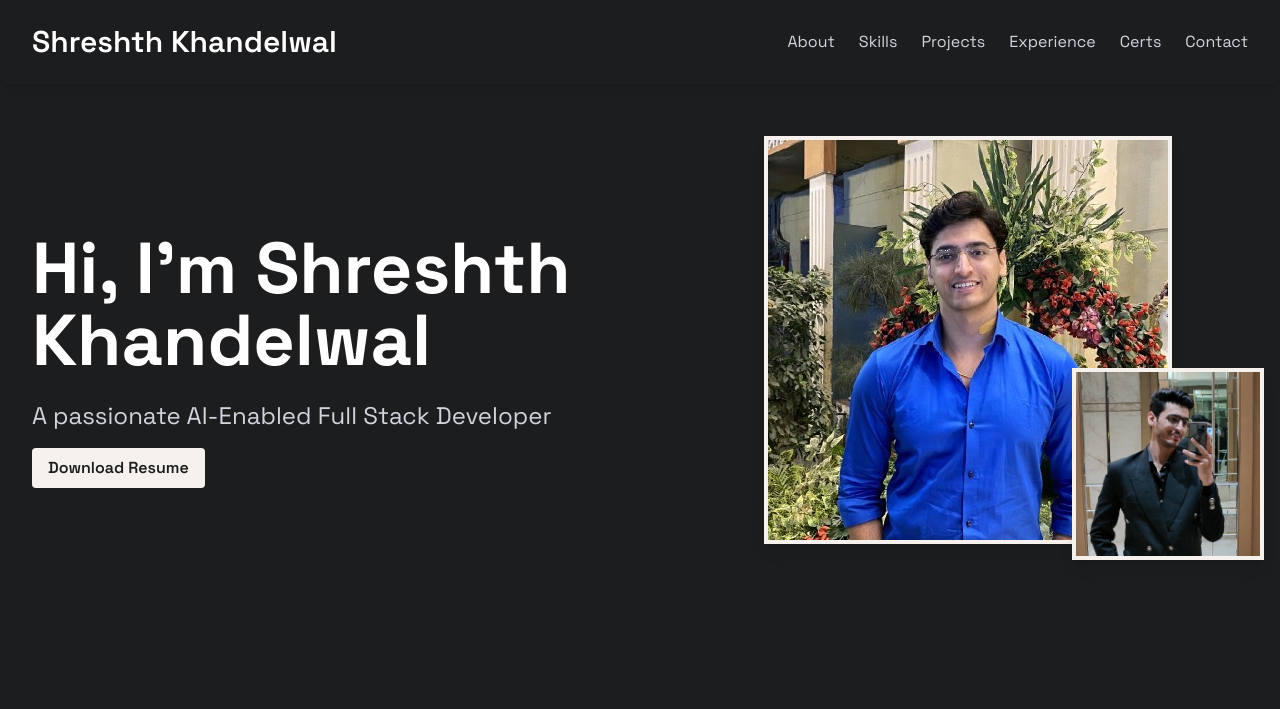
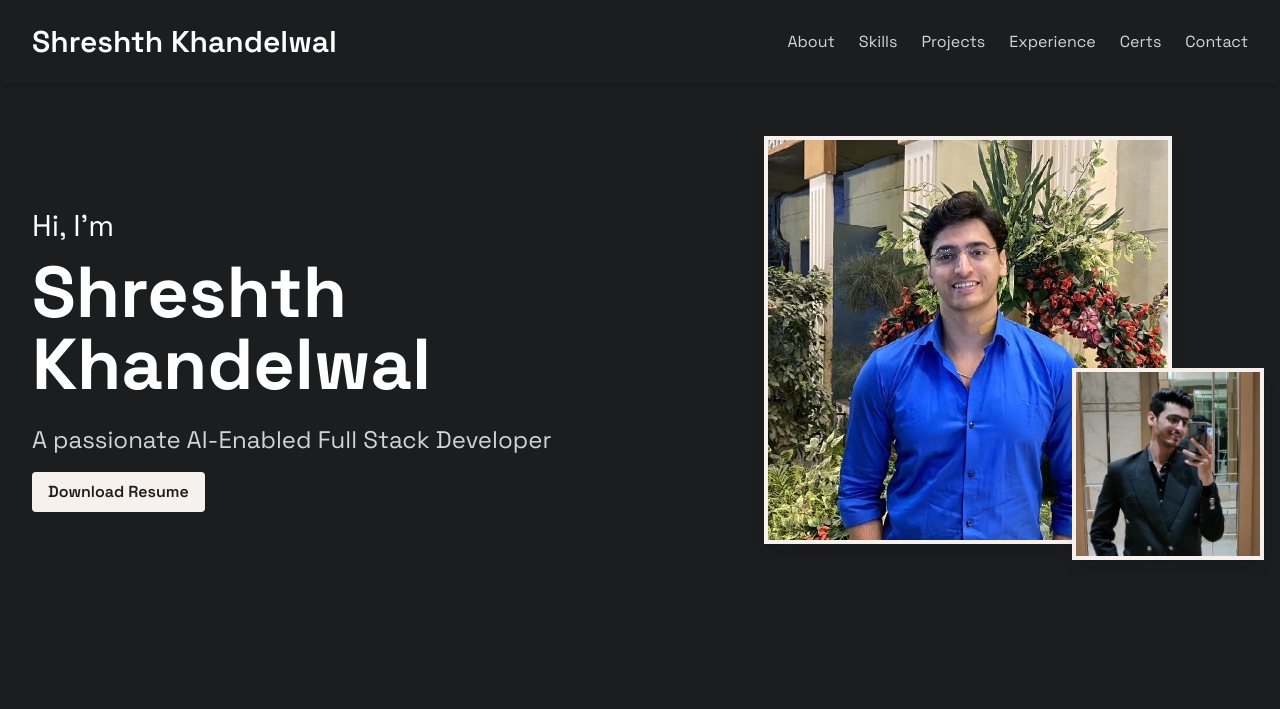
Before and after one commit to Shreshth30/Portfolio, a plain HTML site: page index.html in a window 1280 px wide. Shown: the top 709 px of the page. Drawn offline with nearby package versions, Linux system fonts and the light colour scheme.

Commit message:
Update index.html

```diff
--- a/index.html
+++ b/index.html
@@ -92,7 +92,8 @@
     <main class="container mx-auto py-10 px-4 sm:px-6 lg:px-8 mt-24">
         <section class="hero mb-32 flex flex-col md:flex-row items-center justify-between gap-8">
             <div class="text-center md:text-left md:w-1/2">
-                <h1 class="text-7xl font-bold text-white mb-6">Hi, I'm Shreshth Khandelwal</h1>
+                <h1 class="text-3xl text-white mb-3">Hi, I'm</h1>
+                <h1 class="text-7xl font-bold text-white mb-6">Shreshth Khandelwal</h1>
                 <p class="text-2xl text-gray-300">A passionate AI-Enabled Full Stack Developer</p>
                 <button class="mt-4 bg-[#F7F1ED] text-[#1C1D1F] font-semibold py-2 px-4 rounded hover:bg-[#e6e0dc] transition duration-300">
                     <a href="resume/Shreshth_Khandelwal_Resume.docx" download>Download Resume</a>
```
